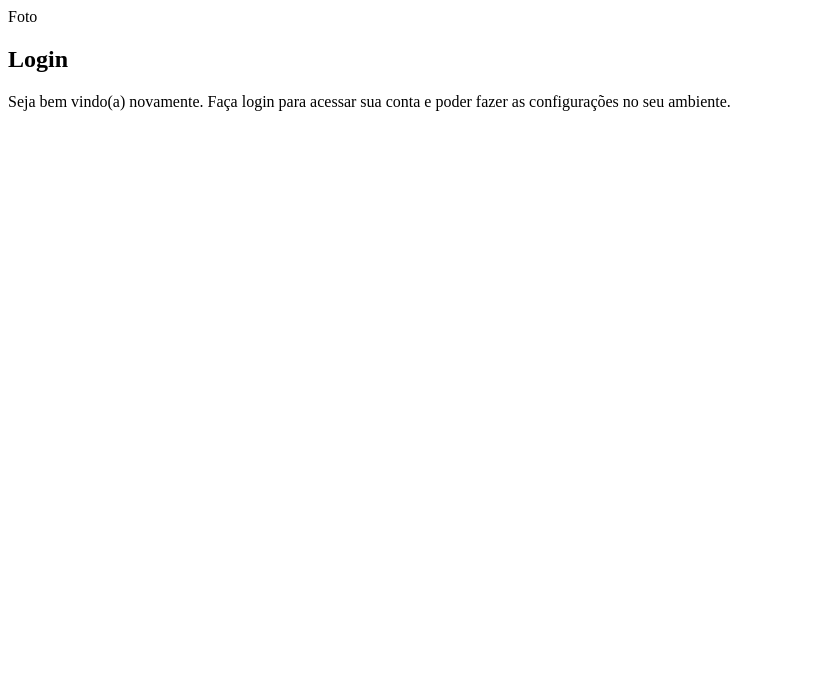
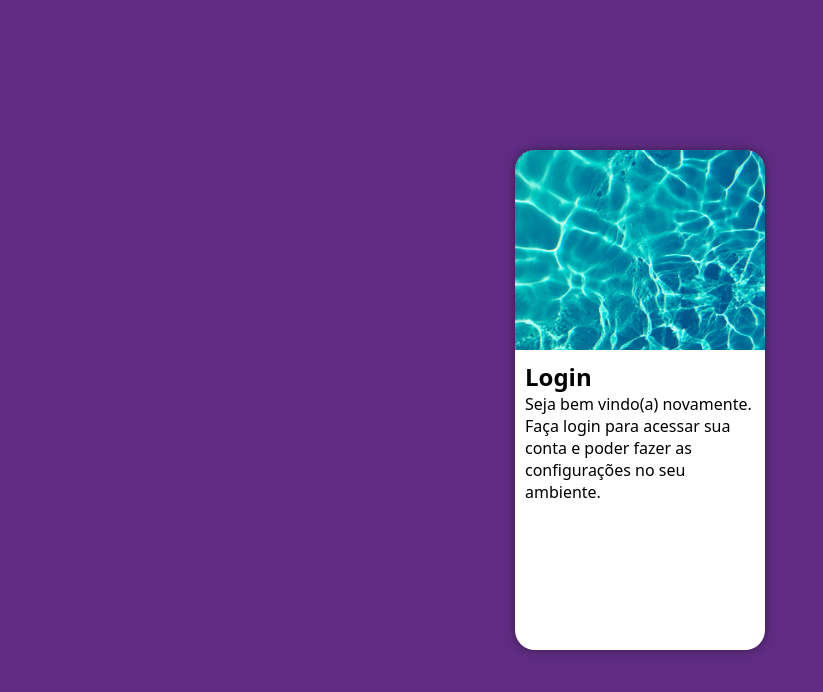
Before and after one commit to Ceruleumas/projeto-login, a plain HTML site: page index.html in a window 1280 px wide. Shown: the whole page, without its empty margins (0-823 px from the left). Drawn offline with Linux system fonts and the light colour scheme.

Commit message:
Apliquei CSS para telas de celular

```diff
--- a/estilos/style.css
+++ b/estilos/style.css
@@ -5,3 +5,49 @@
     Verde: #49a09d
     Lilás: #5f2c82
 */
+
+* {
+    font-family: system-ui, -apple-system, BlinkMacSystemFont, 'Segoe UI', Roboto, Oxygen, Ubuntu, Cantarell, 'Open Sans', 'Helvetica Neue', sans-serif;
+    padding: 0px;
+    margin: 0px;
+    box-sizing: border-box;
+}
+
+body,
+html {
+    background-color: #5f2c82;
+    height: 100vh;
+    width: 100vw;
+}
+
+main {
+    position: relative;
+    height: 100vh;
+    width: 100vw;
+}
+
+section#login {
+    position: absolute;
+    top: 50%;
+    left: 50%;
+    transform: translate(-50%, -50%);
+    overflow: hidden;
+
+    background-color: white;
+    width: 250px;
+    height: 500px;
+    border-radius: 20px;
+    box-shadow: 0px 0px 10px hsla(0, 0%, 0%, 0.4);
+}
+
+section#login > div#imagem  {
+    display: block;
+    background: #5f2c82 url(../imagens/textura_de_agua.jpg) no-repeat;
+    background-size: cover;
+    height: 200px;
+}
+
+section#login div#formulario {
+    display: block;
+    padding: 10px;
+}
--- a/index.html
+++ b/index.html
@@ -13,7 +13,6 @@
     <main>
         <section id="login">
             <div id="imagem">
-                Foto
             </div>
             <div id="formulario">
                 <h1>Login</h1>
```
Also changed, not shown: 1 other file.
